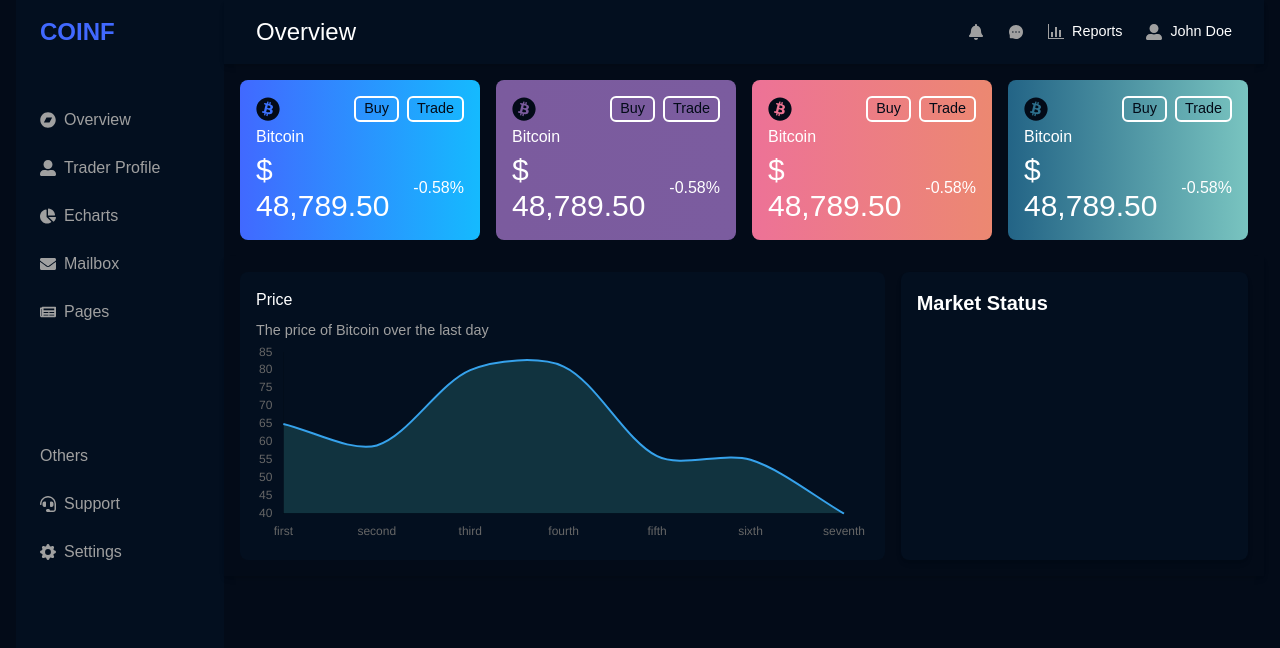
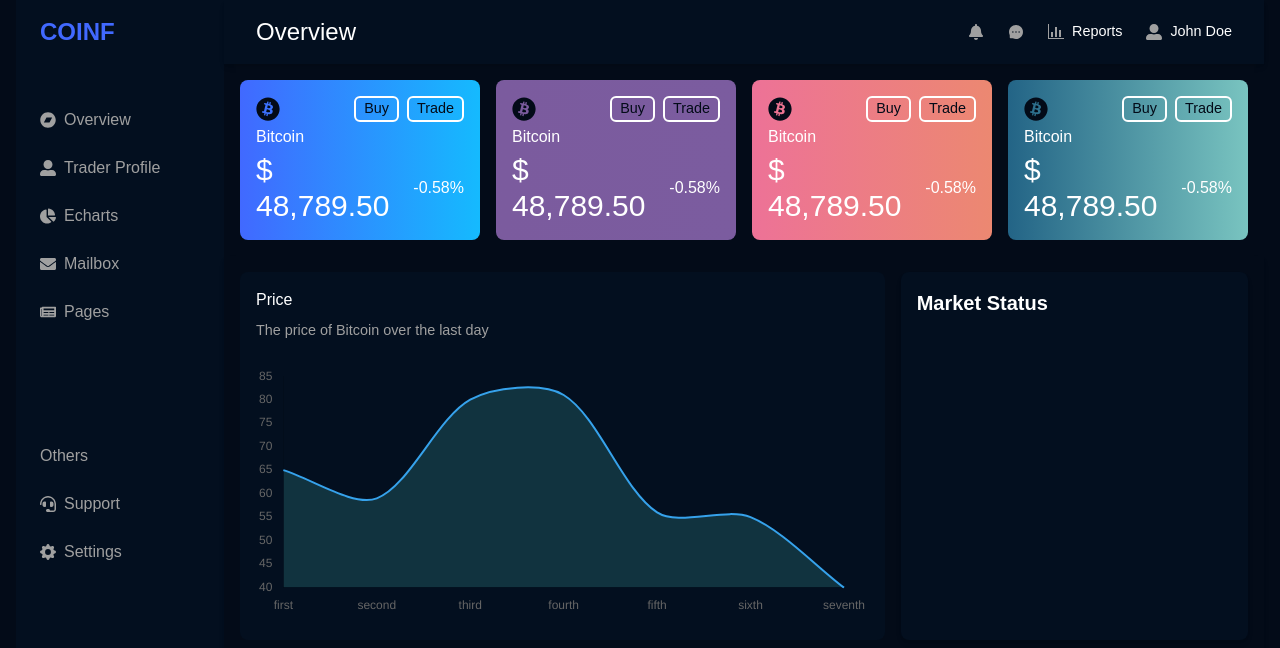
Before and after one commit to SOURABH358/crypto-dashboard, a React (Create React App) app: page / in a window 1280 px wide. Shown: the top 648 px of the page. Built offline with nearby package versions, Linux system fonts and the light colour scheme.

Commit message:
added files

```diff
--- a/src/components/CentreComponent.js
+++ b/src/components/CentreComponent.js
@@ -1,10 +1,10 @@
 import Price__chart from "./Charts/Price__Chart";
 function CentreComponent(){
     return (
-        <section id="centre__component" className="h-[20rem] p-4 flex gap-4 shadow-md">
+        <section id="centre__component" className="h-[25rem] p-4 flex gap-4 shadow-md">
             <div className="w-[65%] h-full rounded-lg bg-darker-blue text-white p-4">
                 <h3 className="">Price</h3>
-                <p className="text-grey text-[0.9rem] pt-2">The price of Bitcoin over the last day</p>
+                <p className="text-grey text-[0.9rem] pt-2 mb-6">The price of Bitcoin over the last day</p>
                 <Price__chart/>
             </div>
             <div className="h-full w-[35%] bg-darker-blue rounded-lg shadow-md p-4">
--- a/src/components/Charts/Price__Chart.js
+++ b/src/components/Charts/Price__Chart.js
@@ -73,7 +73,7 @@ function Price__chart() {
         <div className="">
             <Line
             data={{...data}}
-            height={200}
+            height={250}
             width={400}
             options={options}/>
         </div>
```
